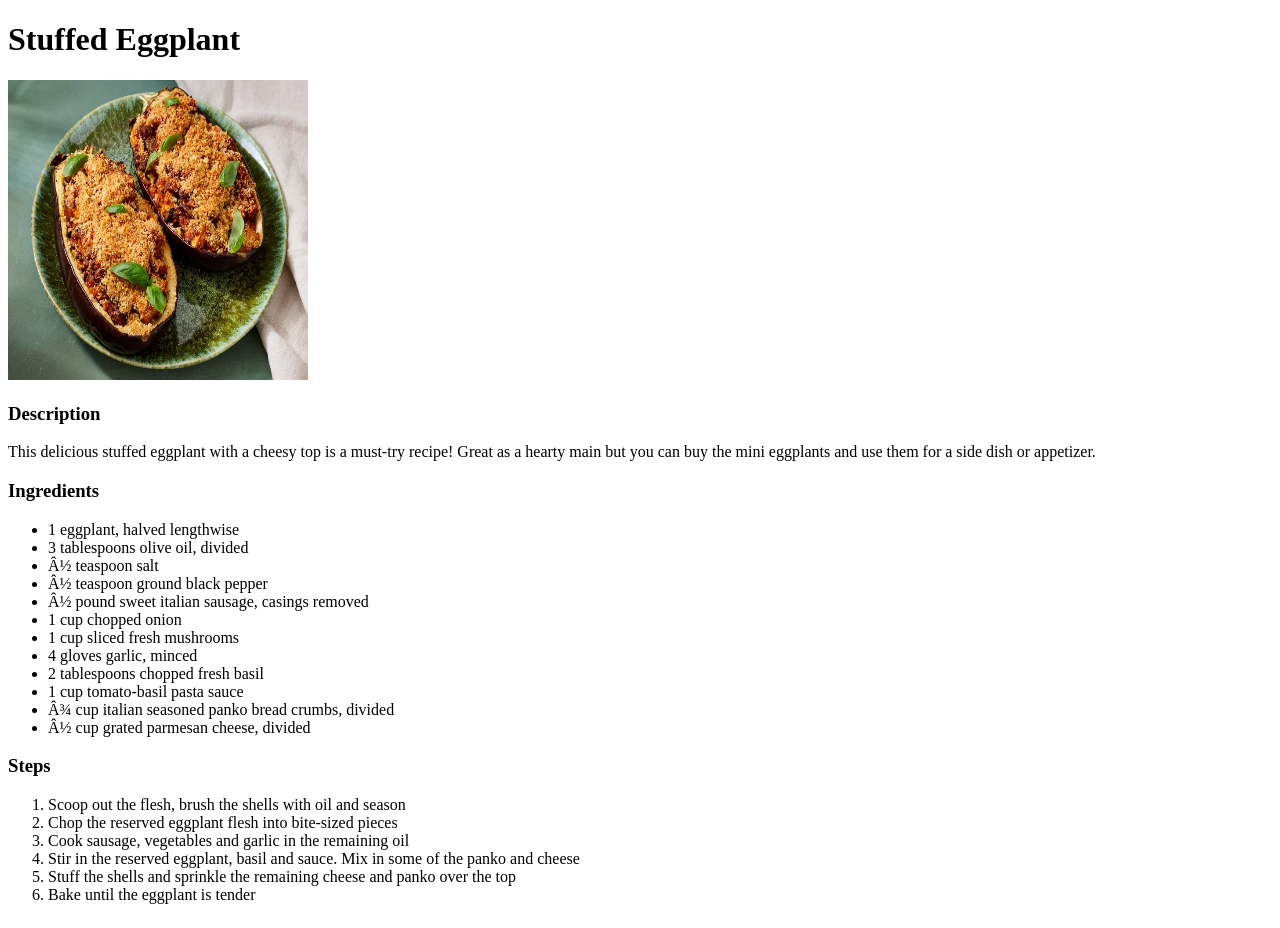
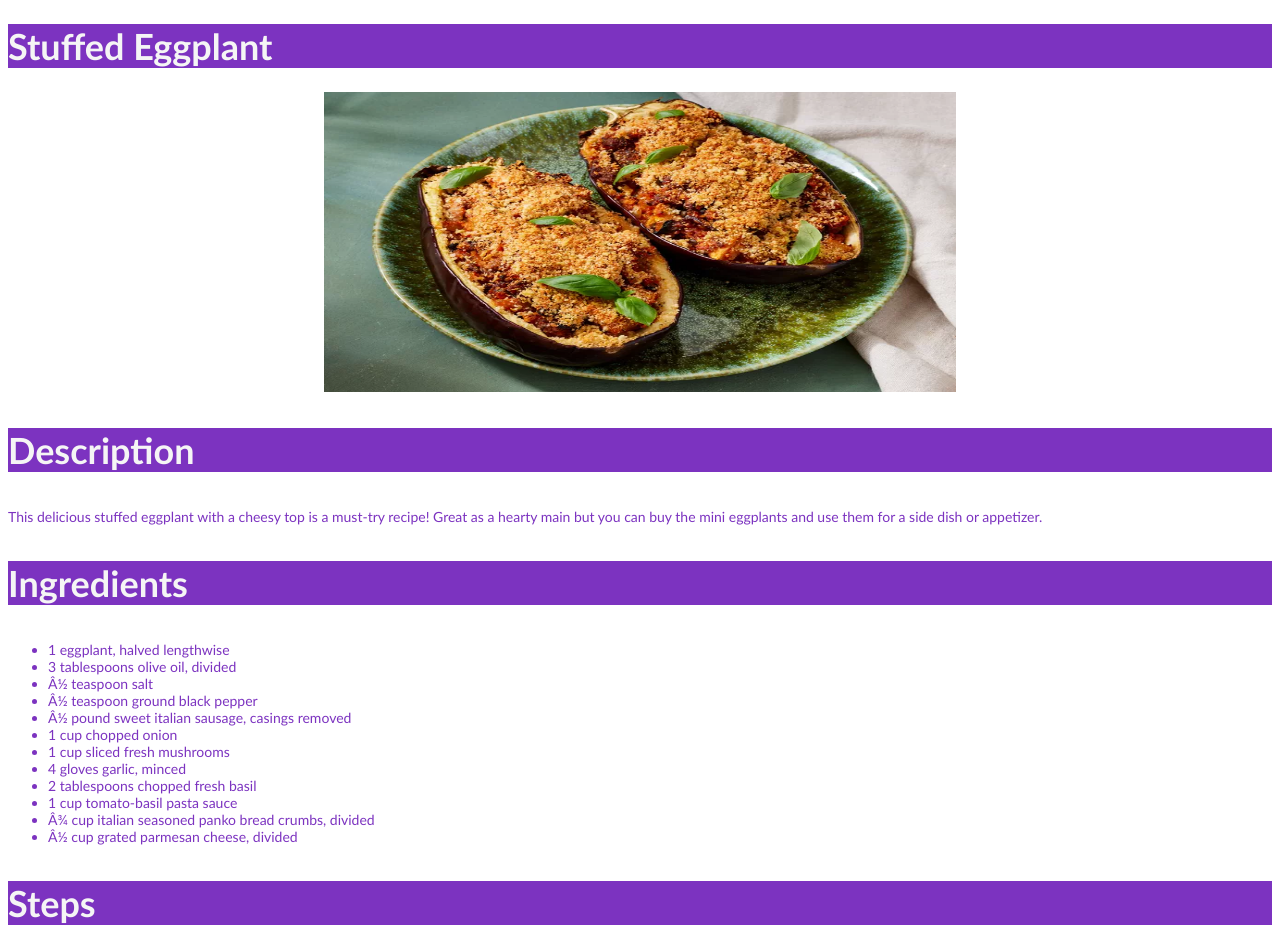
Before and after one commit to nschou92/odin-recipes, a plain HTML site: page recipes/stuffed-eggplant/stuffedeggplant.html in a window 1280 px wide. Shown: the top 928 px of the page. Drawn offline with Linux system fonts and the light colour scheme.

Commit message:
Created style.css
Added Id=title
Added class=img
Added class=text

Added visiuals to the website.

```diff
--- a/recipes/stuffed-eggplant/stuffedeggplant.html
+++ b/recipes/stuffed-eggplant/stuffedeggplant.html
@@ -3,25 +3,26 @@
     <head>
         <meta charset="uft-8">
         <title>Stuffed Eggplant</title>
+        <link rel="stylesheet" href="style.css"/>
     </head>
 
     <body>
-        <h1>Stuffed Eggplant</h1>
+        <h1 id="title">Stuffed Eggplant</h1>
 
-        <img src="./images/Stuffed.webp" alt="Stuffed Eggplant" height="300" width="300">
+        <img class="img" src="./images/Stuffed.webp" alt="Stuffed Eggplant" height="300" width="300">
 
-        <h3>Description</h3>
+        <h3 id="title">Description</h3>
 
-        <p>
+        <p class="text">
             This delicious stuffed eggplant with a cheesy top
             is a must-try recipe!
             Great as a hearty main but you can buy the mini
             eggplants and use them for a side dish or appetizer.
         </p>
 
-        <h3>Ingredients</h3>
+        <h3 id="title">Ingredients</h3>
 
-        <ul>
+        <ul class="text">
             <li>1 eggplant, halved lengthwise</li>
             <li>3 tablespoons olive oil, divided</li>
             <li>½ teaspoon salt</li>
@@ -36,9 +37,9 @@
             <li>½ cup grated parmesan cheese, divided</li>
         </ul>
 
-        <h3>Steps</h3>
+        <h3 id="title">Steps</h3>
 
-        <ol>
+        <ol class="text">
             <li>Scoop out the flesh, brush the shells with oil and season</li>
             <li>Chop the reserved eggplant flesh into bite-sized pieces</li>
             <li>Cook sausage, vegetables and garlic in the remaining oil</li>
--- /dev/null
+++ b/recipes/stuffed-eggplant/style.css
@@ -0,0 +1,20 @@
+#title {
+    font-size: 36px;
+    font-weight: bold;
+    font-family: 'Gill Sans', 'Gill Sans MT', Calibri, 'Trebuchet MS', sans-serif;
+    background-color: #7c33c0;
+    color: whitesmoke;
+}
+
+.text {
+    font-size: 14px;
+    font-family: 'Gill Sans', 'Gill Sans MT', Calibri, 'Trebuchet MS', sans-serif;
+    color: #7c33c0;
+}
+
+.img {
+    display: block;
+    margin-left: auto;
+    margin-right: auto;
+    width: 50%;
+}
```
